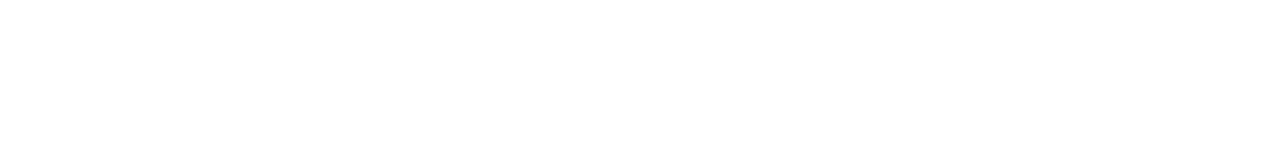
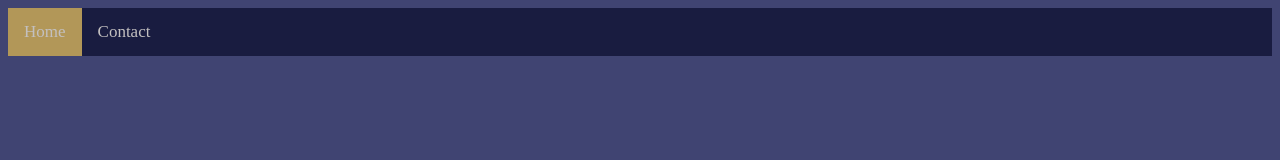
Before and after one commit to wallace-y/mixedMessages, a plain HTML site: page index.html in a window 1280 px wide. Drawn offline with Linux system fonts and the light colour scheme.

Commit message:
add topnav, styling

```diff
--- a/index.html
+++ b/index.html
@@ -19,6 +19,10 @@
         <a href="#">upgrade your browser</a> to improve your experience.
       </p>
     <![endif]-->
+    <div class="topnav">
+      <a class="active" href="#">Home</a>
+      <a href="#">Contact</a>
+    </div>
 
     <script src="" async defer></script>
   </body>
--- a/style.css
+++ b/style.css
@@ -0,0 +1,33 @@
+/* topnav styling */
+
+body {
+  background-color: #404472;
+}
+
+/* Add a black background color to the top navigation */
+.topnav {
+  background-color: #191c40;
+  overflow: hidden;
+}
+
+/* Style the links inside the navigation bar */
+.topnav a {
+  float: left;
+  color: #c3c0c0;
+  text-align: center;
+  padding: 14px 16px;
+  text-decoration: none;
+  font-size: 17px;
+}
+
+/* Change the color of links on hover */
+.topnav a:hover {
+  background-color: #ddd;
+  color: #191c40;
+}
+
+/* Add a color to the active/current link */
+.topnav a.active {
+  background-color: #b29758;
+  color: #c3c0c0;
+}
```
